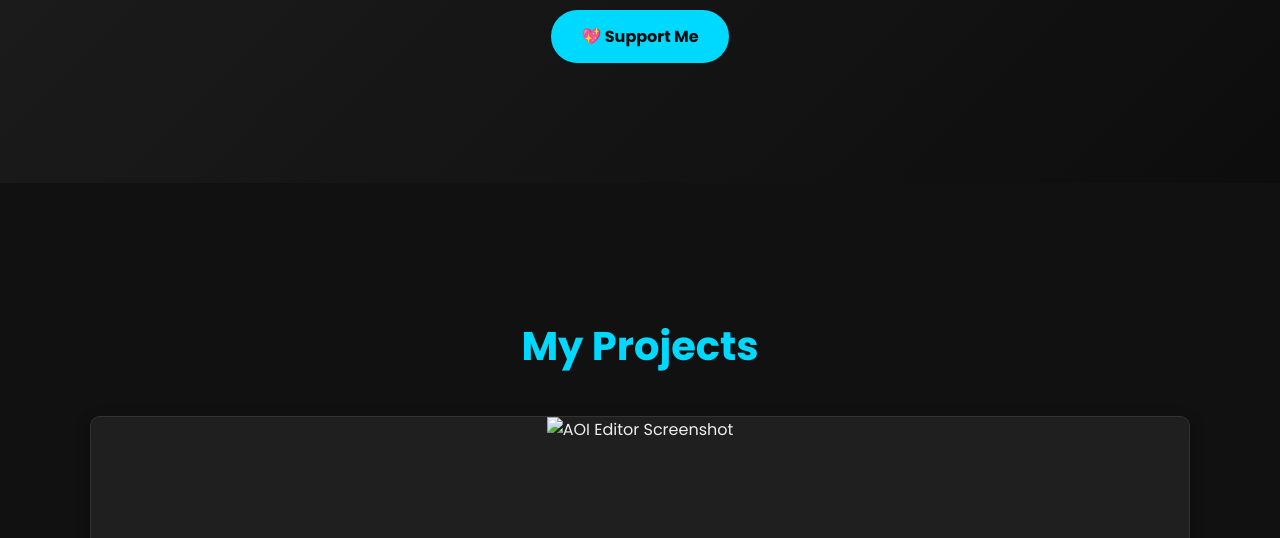
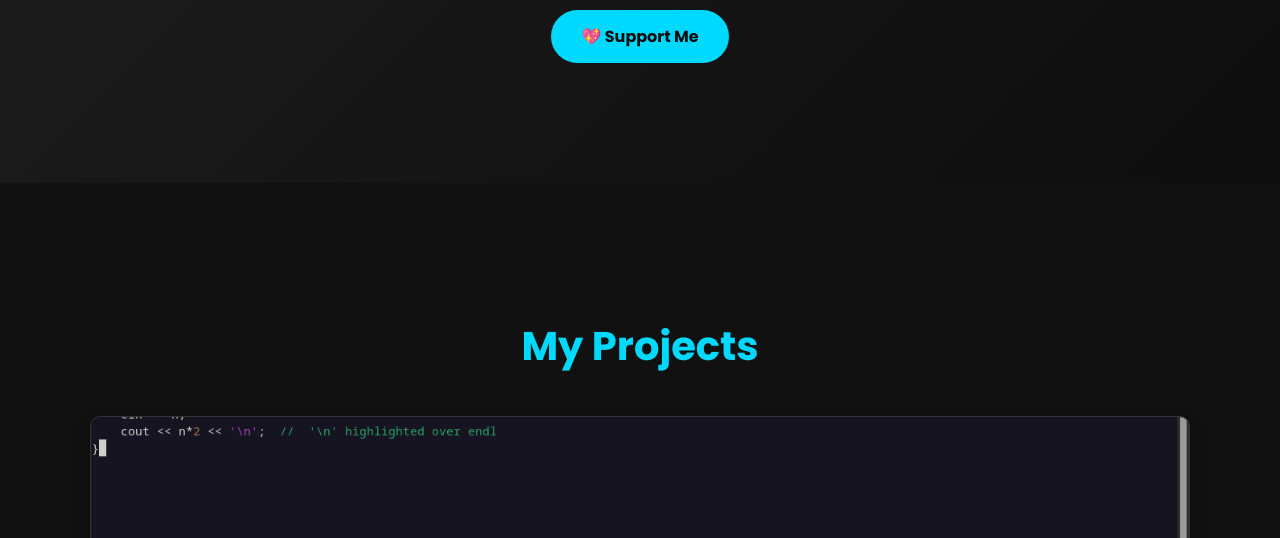
Before and after one commit to Mohamedboukerche22/website.com, a plain HTML site: page index.html in a window 1280 px wide. Shown: the part 414-952 px from the top of the page. Drawn offline with Linux system fonts and the light colour scheme.

Commit message:
Update index.html

```diff
--- a/index.html
+++ b/index.html
@@ -298,7 +298,7 @@
       <div class="projects-grid">
         <div class="project-card">
           <div class="project-image">
-            <img src="images/screenshot.jpg" alt="AOI Editor Screenshot">
+            <img src="images/screenshot.png" alt="AOI Editor Screenshot">
           </div>
           <div class="project-info">
             <h3>AOI Editor</h3>
```
